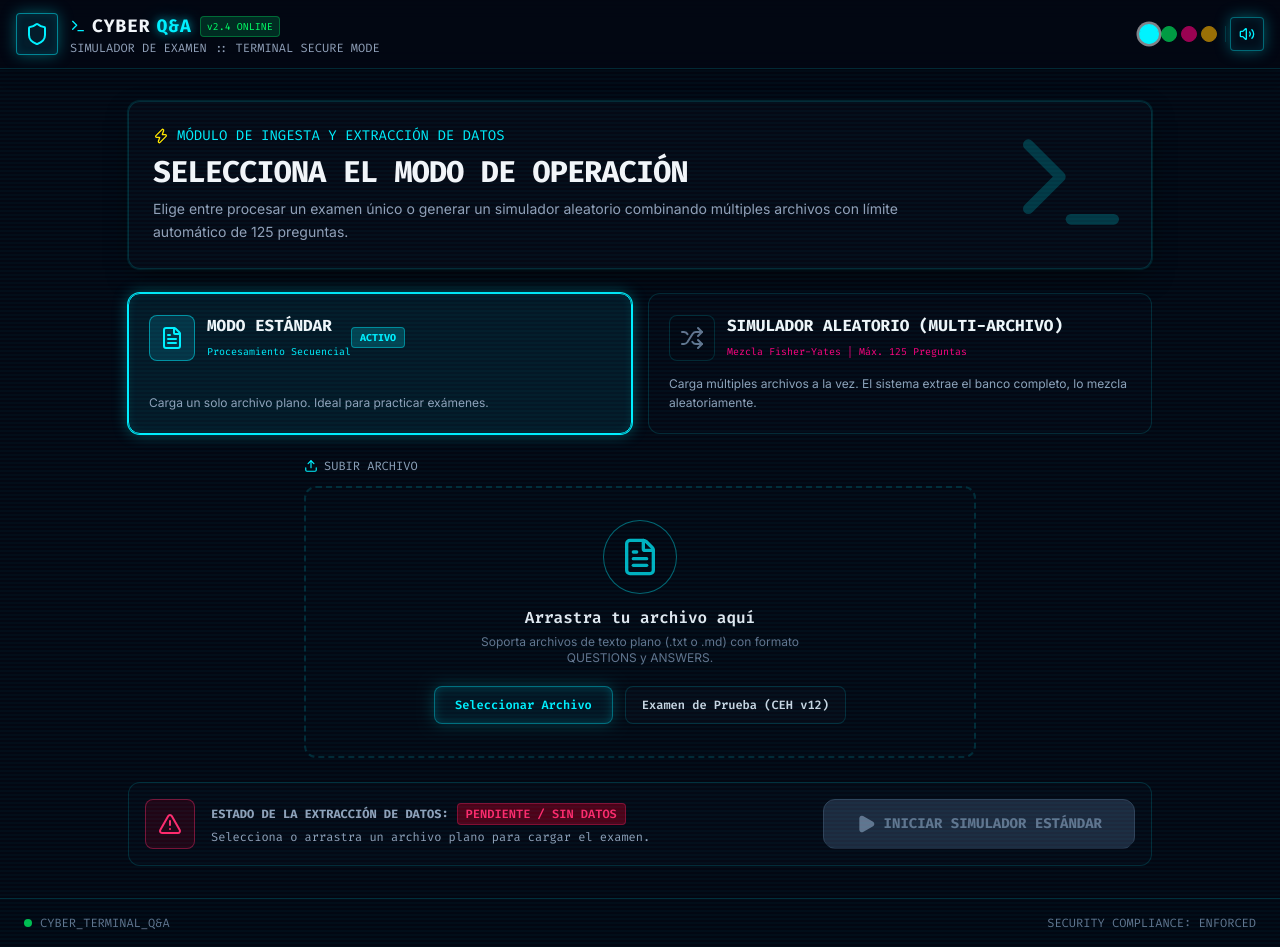
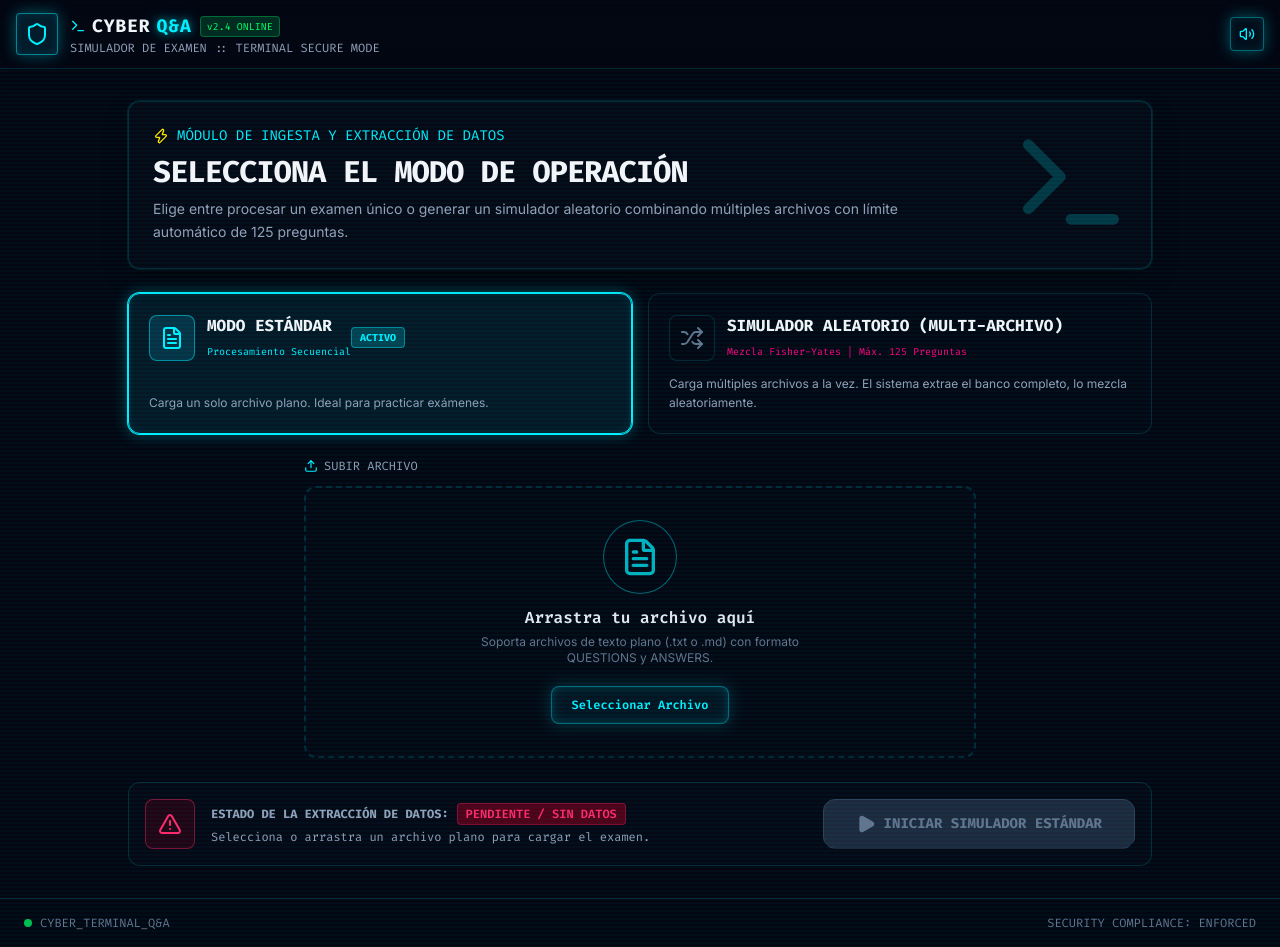
Before and after one commit to hmpelaez/RandomQuiz, a React (Vite) app: page / in a window 1280 px wide. Built offline with nearby package versions, Linux system fonts and the light colour scheme.

Commit message:
refactor: fix theme to Cyber Cyan, remove sample exam button, and update panel titles

```diff
--- a/src/components/CyberHeader.jsx
+++ b/src/components/CyberHeader.jsx
@@ -1,7 +1,6 @@
 import React from 'react';
 import { Terminal, Shield, Volume2, VolumeX, RotateCcw, Upload, Clock } from 'lucide-react';
 import { soundFx } from '../utils/sound';
-import { THEMES } from '../utils/theme';
 
 export default function CyberHeader({
   soundEnabled,
@@ -12,9 +11,7 @@ export default function CyberHeader({
   currentIndex,
   score,
   elapsedTime,
-  mode,
-  accentTheme,
-  setAccentTheme
+  mode
 }) {
   const formatTime = (seconds) => {
     const mins = Math.floor(seconds / 60);
@@ -99,22 +96,6 @@ export default function CyberHeader({
             </>
           )}
 
-          {/* Theme Selector Pills */}
-          <div className="flex items-center space-x-1 border-r border-cyber-border pr-2 mr-1">
-            {Object.values(THEMES).map((t) => (
-              <button
-                key={t.id}
-                type="button"
-                onClick={() => setAccentTheme(t.id)}
-                title={t.name}
-                className={`w-4 h-4 rounded-full border transition-all cursor-pointer ${
-                  accentTheme === t.id ? 'scale-125 ring-2 ring-white/50' : 'opacity-60 hover:opacity-100'
-                }`}
-                style={{ backgroundColor: t.color, borderColor: t.color }}
-              />
-            ))}
-          </div>
-
           {/* Sound Toggle */}
           <button
             onClick={handleToggleSound}
--- a/src/components/ParserUploader.jsx
+++ b/src/components/ParserUploader.jsx
@@ -1,6 +1,6 @@
 import React, { useState } from 'react';
 import { Upload, FileText, Play, CheckCircle2, AlertTriangle, Terminal, Zap, Shuffle, Layers3 } from 'lucide-react';
-import { parseQnAFormat, SAMPLE_EXAMS } from '../utils/parser';
+import { parseQnAFormat } from '../utils/parser';
 import { soundFx } from '../utils/sound';
 
 // Algoritmo de Mezcla Aleatoria Fisher-Yates
@@ -33,11 +33,7 @@ export default function ParserUploader({ onExamParsed }) {
 
   const [dragActive, setDragActive] = useState(false);
 
-  // MANEJADOR MODO ESTÁNDAR (Carga rápida examen ejemplo)
-  const handleLoadSample = (sampleText) => {
-    soundFx.playClick();
-    setStandardParseResult(parseQnAFormat(sampleText));
-  };
+
 
   // MANEJADOR MODO ESTÁNDAR (Un solo archivo)
   const handleSingleFileUpload = (file) => {
@@ -290,14 +286,6 @@ export default function ParserUploader({ onExamParsed }) {
                   onChange={(e) => e.target.files && handleSingleFileUpload(e.target.files[0])}
                 />
               </label>
-
-              <button
-                type="button"
-                onClick={() => handleLoadSample(SAMPLE_EXAMS[0].text)}
-                className="px-4 py-2.5 rounded-lg border border-cyber-border text-slate-300 bg-cyber-900 hover:border-neon-cyan/50 hover:text-neon-cyan text-xs font-semibold transition-all cursor-pointer"
-              >
-                Examen de Prueba (CEH v12)
-              </button>
             </div>
           </div>
         </div>
--- a/src/components/StatsPanel.jsx
+++ b/src/components/StatsPanel.jsx
@@ -101,10 +101,10 @@ export default function StatsPanel({
           </div>
           <div>
             <h1 className="text-lg font-mono font-bold text-slate-100 uppercase tracking-wider">
-              PANEL DE RENDIMIENTO CYBER-BENTO
+              PANEL DE RENDIMIENTO
             </h1>
             <p className="text-xs font-mono text-slate-400">
-              Evaluación diagnóstica CEH v12 & Metadatos de desempeño
+              Evaluación diagnóstica de desempeño
             </p>
           </div>
         </div>
```
